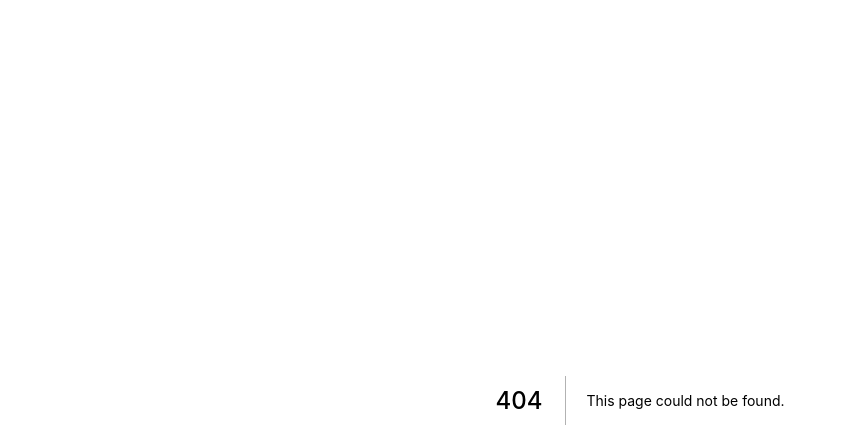
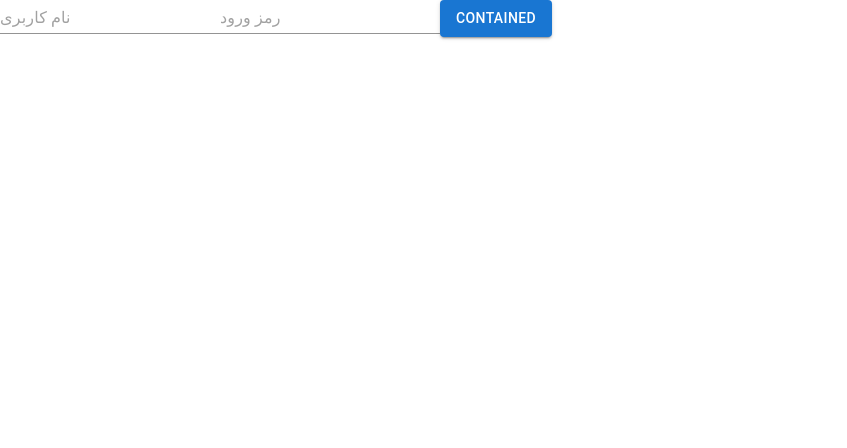
Before and after one commit to reza7929/apk-chat-front, a Next.js app: page /login in a window 1280 px wide. Before the commit this address had no page. Shown: the top 448 px of the page, without its empty margins (0-847 px from the left). Built offline with nearby package versions, Linux system fonts and the light colour scheme.

Commit message:
develop the login page

```diff
--- /dev/null
+++ b/components/login/login-data-set.jsx
@@ -0,0 +1,42 @@
+import { Input, Button } from "@mui/material";
+import axios from "axios";
+import { useState } from "react";
+import { api_backend } from "../../utils/constance";
+
+const LoginDataSet = () => {
+  const [data, setData] = useState();
+  const handleSubmitBtn = async () => {
+    try {
+      const res = await axios.post(api_backend + "/login", {
+        userName: data.userName,
+        password: data.pass.toString(),
+      });
+      alert("ورود موفق");
+      window.localStorage.setItem("token", res.data);
+    } catch (err) {
+      console.log(err);
+    }
+  };
+
+  return (
+    <>
+      <Input
+        placeholder="نام کاربری"
+        onChange={(e) => {
+          setData({ ...data, userName: e.target.value });
+        }}
+      />
+      <Input
+        placeholder="رمز ورود"
+        onChange={(e) => {
+          setData({ ...data, pass: e.target.value });
+        }}
+      />
+      <Button variant="contained" onClick={() => handleSubmitBtn()}>
+        Contained
+      </Button>
+    </>
+  );
+};
+
+export default LoginDataSet;
--- /dev/null
+++ b/pages/login.js
@@ -0,0 +1,5 @@
+import LoginDataSet from "../components/login/login-data-set";
+
+export default function Login() {
+  return <LoginDataSet />;
+}
```
